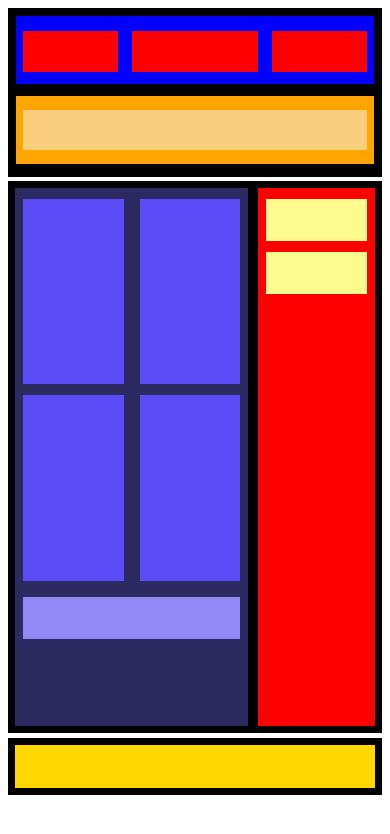
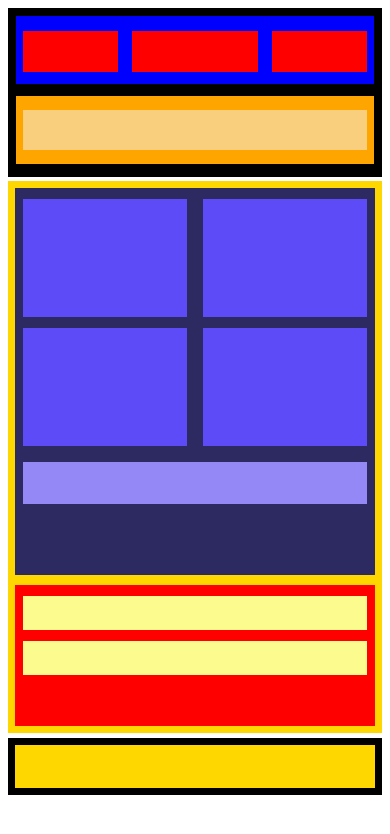
Before and after one commit to NoeliaAlGa/ReactOnlineItAcademy, a plain HTML site: page sprint1/nivell1.html in a window 390 px wide. Drawn offline with Linux system fonts and the light colour scheme.

Commit message:
S1 Nivell 1 Exercici 2  Tauleta

```diff
--- a/sprint1/css/style.css
+++ b/sprint1/css/style.css
@@ -120,3 +120,34 @@ footer {
     margin-top: 5px;
     height: 5vh;
 }
+
+@media (max-width:767px) {
+    #asideArticle {
+        background-color: gold;
+        flex-direction: column;
+    }
+
+    aside {
+        height: 20vh;
+    }
+    .asideDiv {
+        height: 4vh;
+    }
+
+    article {
+        height: 55vh;
+    }
+
+    .articleDivs1 {
+        background-color: rgb(92, 75, 246);
+        width: 48%;
+        height: 14vh;
+        margin: 8px 8px 0px 8px;
+    }
+
+    .articleDiv2 {
+        background-color: rgb(147, 136, 246);
+        height: 5vh;
+        margin: 16px 8px 0px 8px;
+    }
+}
```
